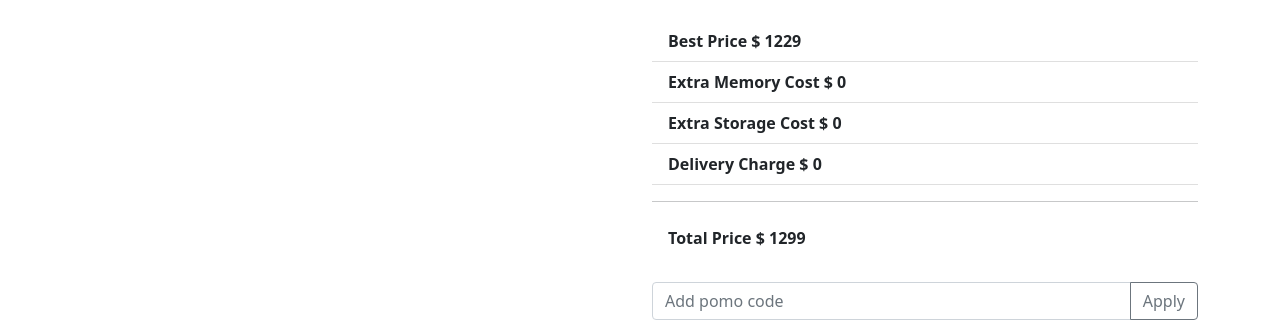
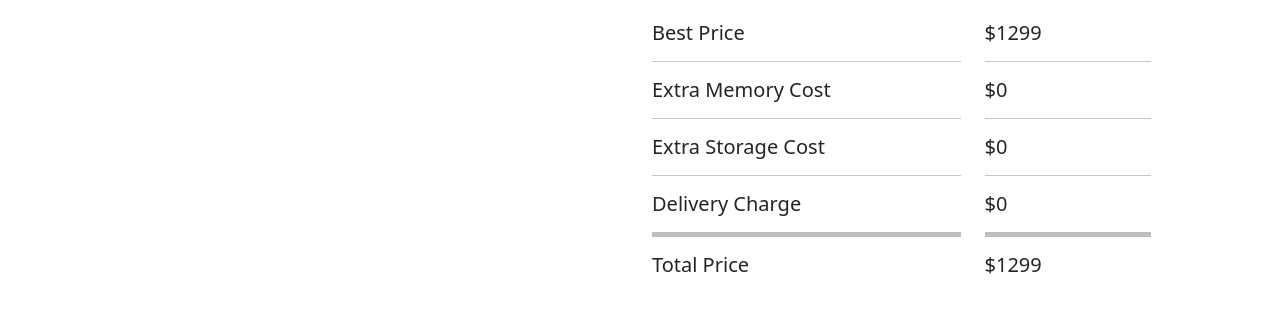
Before and after one commit to Nirnoy0/Macbook-pro, a plain HTML site: page index.html in a window 1280 px wide. Shown: the part 478-800 px from the top of the page. Drawn offline with nearby package versions, Linux system fonts and the light colour scheme.

Commit message:
html & css done

```diff
--- a/index.html
+++ b/index.html
@@ -61,30 +61,32 @@
                     </div>
 
 
-                    <div class="mb-4">
-                        <ul class="list-group list-group-flush">
-                            <li class="list-group-item fw-bold">
-                                Best Price $
-                                <span>1229</span>
-                            </li>
-                            <li class="list-group-item fw-bold">
-                                Extra Memory Cost $
-                                <span>0</span>
-                            </li>
-                            <li class="list-group-item fw-bold">
-                                Extra Storage Cost $
-                                <span>0</span>
-                            </li>
-                            <li class="list-group-item fw-bold">
-                                Delivery Charge $
-                                <span>0</span>
-                            </li>
-                            <hr>
-                            <li class="list-group-item fw-bold">
-                                Total Price $
-                                <span>1299</span>
-                            </li>
-                          </ul>
+                    <div class="row mb-5 mt-4">
+                        <div class="col-7 ">
+                            <h5>Best Price</h5><hr>
+                            <h5>Extra Memory Cost</h5><hr>
+                            <h5>Extra Storage Cost</h5><hr>
+                            <h5>Delivery Charge</h5><hr class="total-line">
+                            <h5>Total Price</h5>
+                         </div>
+
+                         <div class="col-4 status">
+                            <h5>
+                                $<span>1299</span>
+                            </h5><hr>
+                            <h5>
+                                $<span>0</span>
+                            </h5><hr>
+                            <h5>
+                                $<span>0</span>
+                            </h5><hr>
+                            <h5>
+                                $<span>0</span>
+                            </h5><hr class="total-line">
+                            <h5>
+                                $<span>1299</span>
+                            </h5>
+                         </div>
                     </div>
 
                     <div class="input-group mb-3">
@@ -100,7 +102,7 @@
         <section class="container">
             <hr>
             <h1 class="text-center">
-                Total: $ <span>1229</span>
+                Total: $<span>1229</span>
             </h1>
         </section>
     </main>
--- a/style.css
+++ b/style.css
@@ -0,0 +1,3 @@
+hr.total-line {
+    border-top: 5px solid black;
+  }
```
